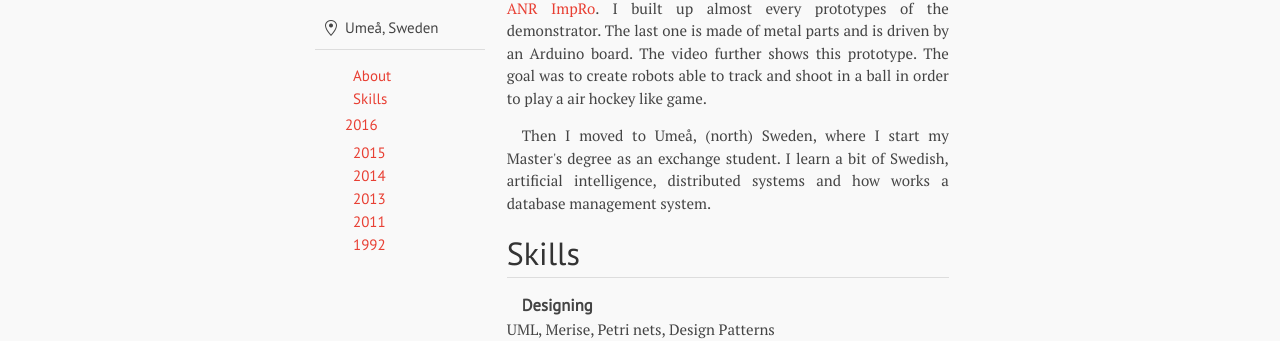
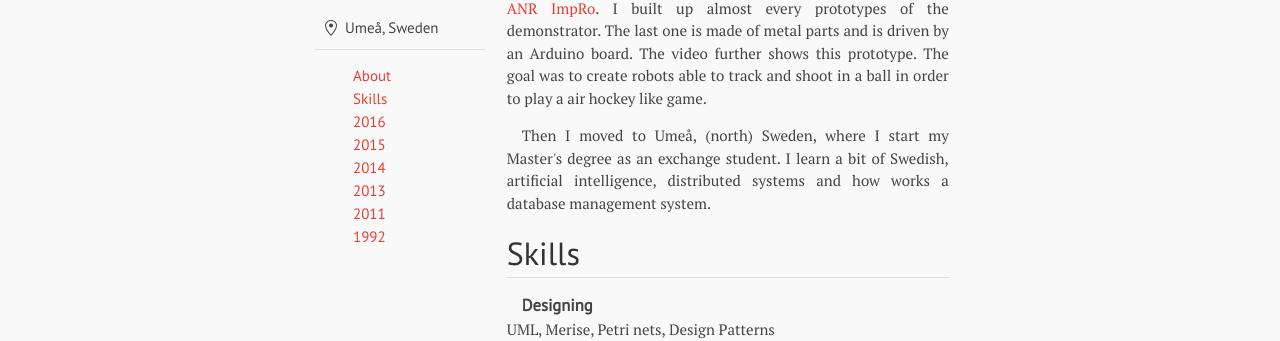
Before and after one commit to blasterbug/blasterbug.github.io, a Jekyll site: the page built from curriculum.md, in a window 1280 px wide. Shown: the part 480-821 px from the top of the page. Built offline with Jekyll 4.4.1, drawn with Linux system fonts in a browser that asks for light colours; some web fonts are replaced.

Commit message:
Update curriculum.md

```diff
--- a/curriculum.md
+++ b/curriculum.md
@@ -18,7 +18,7 @@ about: true
   <ul id="menu"  class="cv-header-list" >
     <li class="cv-list-item" ><a href="#aboutme">About</a></li>
     <li class="cv-list-item" ><a href="#skills">Skills</a></li>
-    <li><a href="#cur-2016" title="?!" >2016</a></li>
+    <li class="cv-list-item" ><a href="#cur-2016" title="" >2016</a></li>
     <li class="cv-list-item" ><a href="#cur-2015" title="Sweden!" >2015</a></li>
     <li class="cv-list-item" ><a href="#cur-2014" title="" >2014</a></li>
     <li class="cv-list-item" ><a href="#cur-2013" title="" >2013</a></li>
```
